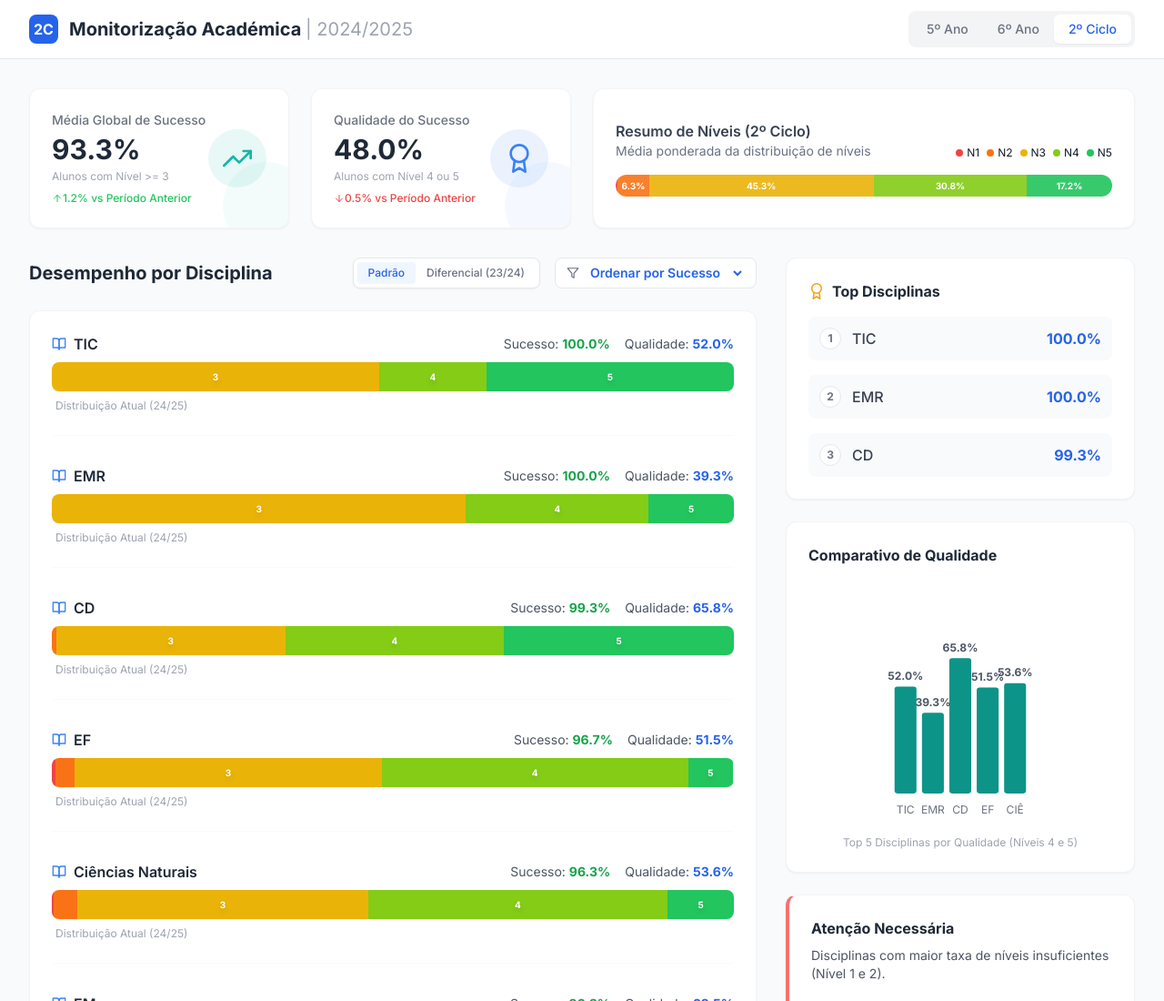
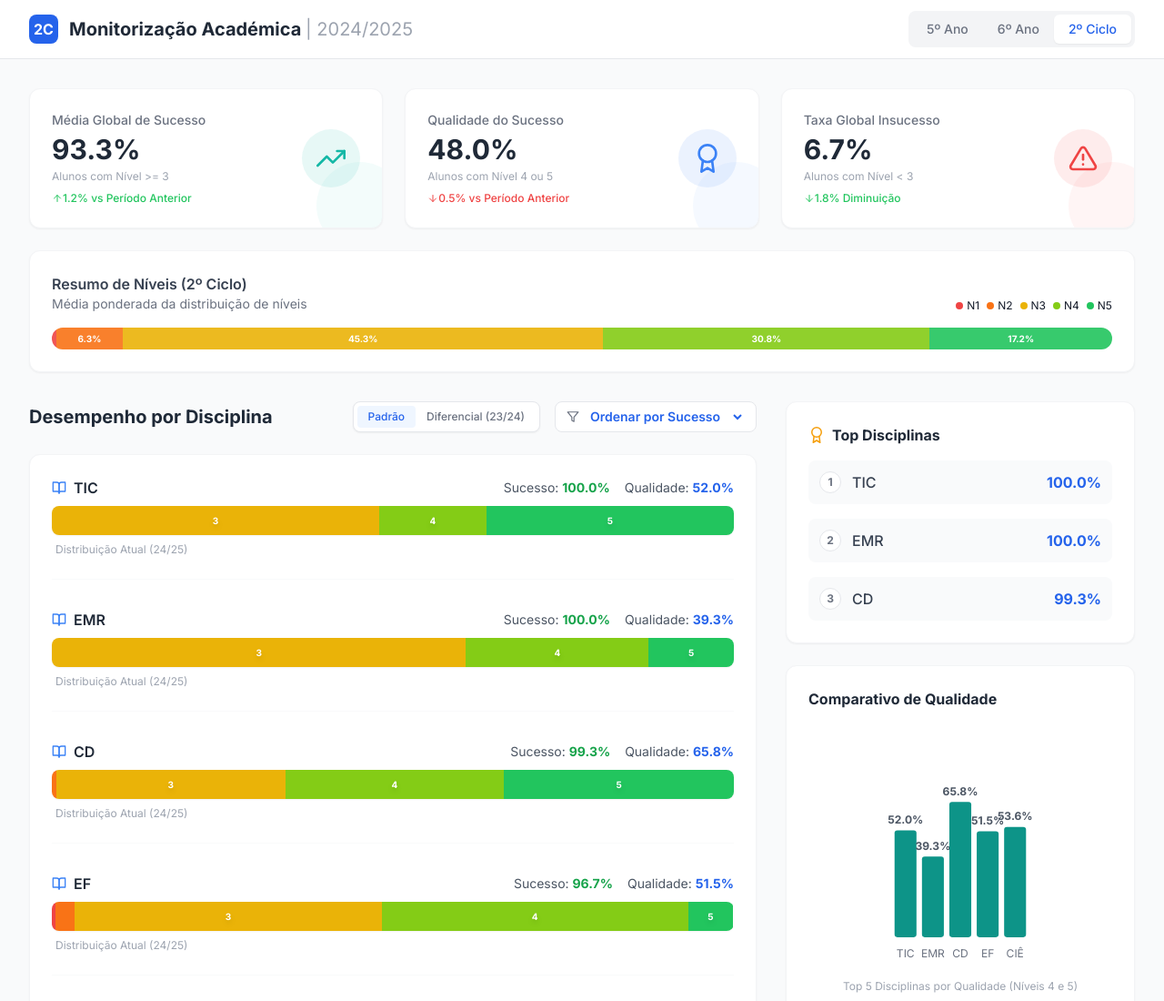
Before and after one commit to alvarovelho-pt/resultados24-252c, a plain HTML site: page index.html in a window 1280 px wide. Shown: the top 1100 px of the page at 91% size. Drawn offline with nearby package versions, Linux system fonts and the light colour scheme.

Commit message:
Add files via upload

```diff
--- a/index.html
+++ b/index.html
@@ -36,7 +36,7 @@
     <main class="max-w-7xl mx-auto px-4 sm:px-6 lg:px-8 mt-8">
 
         <!-- KPI Grid -->
-        <div id="kpi-grid" class="grid grid-cols-1 md:grid-cols-2 lg:grid-cols-4 gap-6 mb-8">
+        <div id="kpi-grid" class="grid grid-cols-1 md:grid-cols-2 lg:grid-cols-3 gap-6 mb-8">
             <!-- KPIs injected by JS -->
         </div>
 
@@ -181,7 +181,8 @@
             ArrowUp: `<svg xmlns="http://www.w3.org/2000/svg" width="12" height="12" viewBox="0 0 24 24" fill="none" stroke="currentColor" stroke-width="2" stroke-linecap="round" stroke-linejoin="round"><line x1="12" y1="19" x2="12" y2="5"/><polyline points="5 12 12 5 19 12"/></svg>`,
             ArrowDown: `<svg xmlns="http://www.w3.org/2000/svg" width="12" height="12" viewBox="0 0 24 24" fill="none" stroke="currentColor" stroke-width="2" stroke-linecap="round" stroke-linejoin="round"><line x1="12" y1="5" x2="12" y2="19"/><polyline points="19 12 12 19 5 12"/></svg>`,
             ArrowRightLeft: `<svg xmlns="http://www.w3.org/2000/svg" width="12" height="12" viewBox="0 0 24 24" fill="none" stroke="currentColor" stroke-width="2" stroke-linecap="round" stroke-linejoin="round"><path d="m16 21 5-5-5-5"/><path d="M21 16H3"/><path d="m8 3-5 5 5 5"/><path d="M3 8h18"/></svg>`,
-            AwardSmall: `<svg xmlns="http://www.w3.org/2000/svg" width="18" height="18" viewBox="0 0 24 24" fill="none" stroke="currentColor" stroke-width="2" stroke-linecap="round" stroke-linejoin="round"><circle cx="12" cy="8" r="7"/><polyline points="8.21 13.89 7 23 12 20 17 23 15.79 13.88"/></svg>`
+            AwardSmall: `<svg xmlns="http://www.w3.org/2000/svg" width="18" height="18" viewBox="0 0 24 24" fill="none" stroke="currentColor" stroke-width="2" stroke-linecap="round" stroke-linejoin="round"><circle cx="12" cy="8" r="7"/><polyline points="8.21 13.89 7 23 12 20 17 23 15.79 13.88"/></svg>`,
+            AlertTriangle: `<svg xmlns="http://www.w3.org/2000/svg" width="32" height="32" viewBox="0 0 24 24" fill="none" stroke="currentColor" stroke-width="2" stroke-linecap="round" stroke-linejoin="round"><path d="M10.29 3.86L1.82 18a2 2 0 0 0 1.71 3h16.94a2 2 0 0 0 1.71-3L13.71 3.86a2 2 0 0 0-3.42 0z"/><line x1="12" y1="9" x2="12" y2="13"/><line x1="12" y1="17" x2="12.01" y2="17"/></svg>`
         };
 
         // --- STATE ---
@@ -215,6 +216,19 @@
             const subjects = Object.keys(currentData.stats);
             const container = document.getElementById('kpi-grid');
 
+            // Calculate Avg Failure (Levels 1 + 2)
+            const avgFailure = (subjects.reduce((acc, sub) => acc + (currentData.stats[sub].levels[1] + currentData.stats[sub].levels[2]), 0) / subjects.length).toFixed(1);
+
+            // Calculate Avg Failure Diff
+            const avgFailureDiff = (subjects.reduce((acc, sub) => {
+                const d = currentData.stats[sub].diff;
+                return acc + (d[1] + d[2]);
+            }, 0) / subjects.length).toFixed(1);
+
+            const failureDiffColor = avgFailureDiff > 0 ? "text-red-500" : "text-green-500";
+            const failureDiffIcon = avgFailureDiff > 0 ? ICONS.ArrowUp : ICONS.ArrowDown;
+            const failureDiffText = avgFailureDiff > 0 ? "Aumento" : "Diminuição";
+
             // KPI 1: Success
             const kpi1 = `
                 <div class="bg-white rounded-xl shadow-sm border border-gray-100 p-6 flex items-center justify-between relative overflow-hidden">
@@ -247,6 +261,22 @@
                 </div>
             `;
 
+            // KPI 3: Failure (New)
+            const kpiFailure = `
+                <div class="bg-white rounded-xl shadow-sm border border-gray-100 p-6 flex items-center justify-between relative overflow-hidden">
+                    <div class="z-10">
+                        <p class="text-sm font-medium text-gray-500 mb-1">Taxa Global Insucesso</p>
+                        <h2 class="text-3xl font-bold text-gray-800">${avgFailure}%</h2>
+                        <p class="text-xs text-gray-400 mt-1">Alunos com Nível < 3</p>
+                        <div class="flex items-center text-xs mt-2 font-medium ${failureDiffColor}">
+                             ${failureDiffIcon} <span>${Math.abs(avgFailureDiff)}% ${failureDiffText}</span>
+                        </div>
+                    </div>
+                    <div class="p-4 rounded-full bg-opacity-10 bg-red-500 text-red-500">${ICONS.AlertTriangle}</div>
+                    <div class="absolute -right-6 -bottom-6 w-24 h-24 rounded-full opacity-5 bg-red-500"></div>
+                </div>
+            `;
+
             // Aggregate Chart Card
             let aggregateBars = '';
             [1,2,3,4,5].forEach(lvl => {
@@ -259,7 +289,7 @@
             `).join('');
 
             const kpi3 = `
-                <div class="bg-white rounded-xl shadow-sm border border-gray-100 p-6 col-span-1 lg:col-span-2 flex flex-col justify-center">
+                <div class="bg-white rounded-xl shadow-sm border border-gray-100 p-6 col-span-1 md:col-span-2 lg:col-span-3 flex flex-col justify-center">
                     <div class="flex justify-between items-end mb-4">
                         <div>
                             <h3 class="font-semibold text-gray-700">Resumo de Níveis (${appState.selectedGrade})</h3>
@@ -271,7 +301,7 @@
                 </div>
             `;
 
-            container.innerHTML = kpi1 + kpi2 + kpi3;
+            container.innerHTML = kpi1 + kpi2 + kpiFailure + kpi3;
         }
 
         // --- Chart Helpers ---
```
